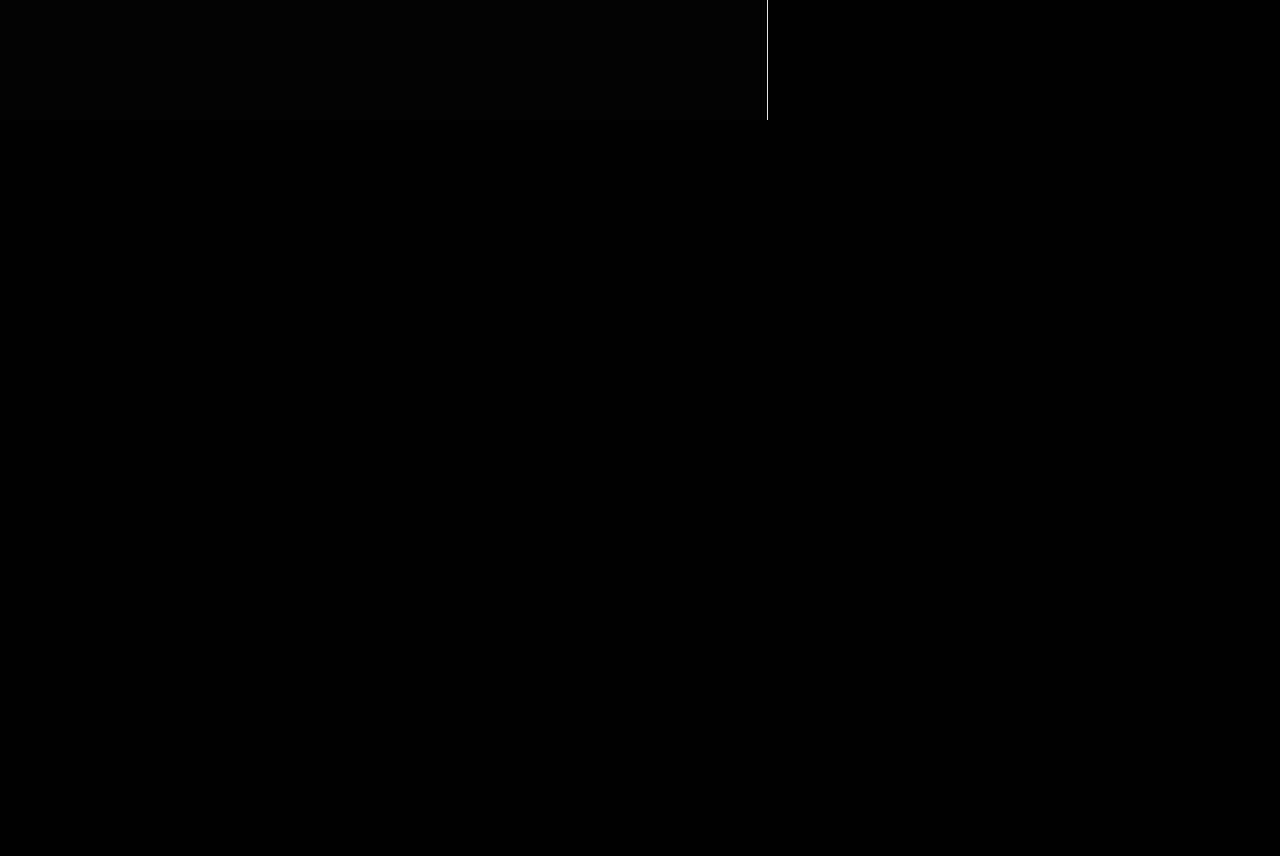
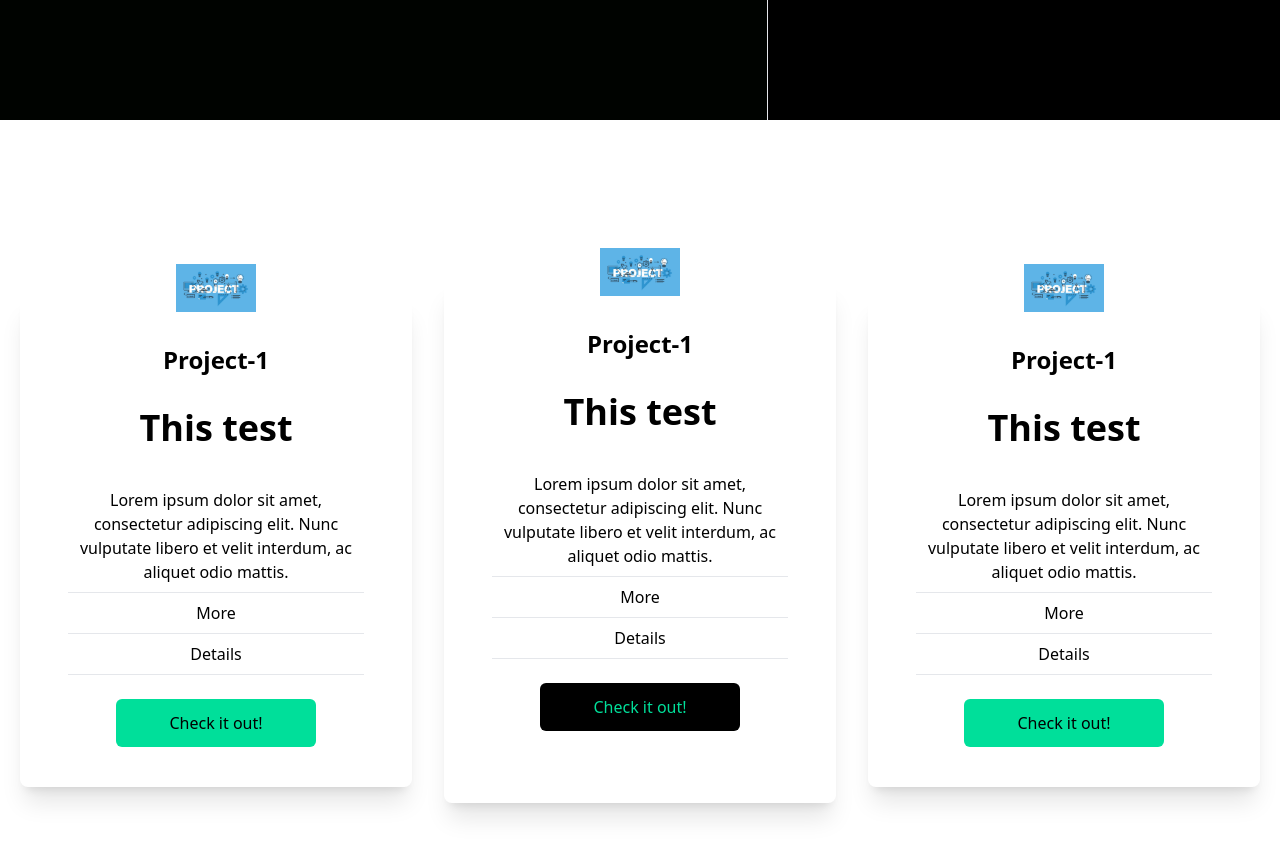
Before and after one commit to Jasonccfu/react-portfolio, a React (Create React App) app: page / in a window 1280 px wide. Shown: the part 680-1536 px from the top of the page. Before the commit the page ends 800 px from the top, so only its background shows below. Built offline with nearby package versions, Linux system fonts and the light colour scheme.

Commit message:
add project components

```diff
--- a/src/App.js
+++ b/src/App.js
@@ -1,6 +1,7 @@
 import React from "react";
 import Navbar from "./components/Navbar";
 import Profile from "./components/Profile";
+import Projects from "./components/Projects";
 
 
 function App() {
@@ -8,6 +9,7 @@ function App() {
     <div>
       <Navbar />
       <Profile />
+      <Projects />
     </div>
 
   );
--- a/src/components/Profile.js
+++ b/src/components/Profile.js
@@ -9,7 +9,7 @@ const Profile = () => {
             <h1 className='md:text-7xl sm:text-6xl text-4xl font-bold md:py-6'>JASON CHEN</h1>
             <div className='flex justify-center items-center'>
                 <p className='md:text-5xl sm:text-4xl text-xl font-bold py-4'>Passionate being for</p>
-                <Typed className='md:text-5xl sm:text-4xl text-xl font-bold md:pl-4 pl-2' strings={['WED DEV','FULL STACK','SOFTWARE DEV']} typeSpeed={120} backSpeed={140} loop />
+                <Typed className='md:text-5xl sm:text-4xl text-xl font-bold md:pl-4 pl-2' strings={['Web DEV','Software DEV','Full Stack']} typeSpeed={120} backSpeed={140} loop />
             </div>
             <p className='md:text-2xl text-xl font-bold text-gray-500'>Lorem ipsum dolor sit amet, consectetur adipiscing elit. Nunc vulputate libero et velit interdum, ac aliquet odio mattis.</p>
             </div>
--- /dev/null
+++ b/src/components/Projects.js
@@ -0,0 +1,51 @@
+import React from "react";
+import Project from "../assets/project.jpg"
+
+const Projects = () => {
+    return(
+        <div className="w-full py-[10rem] px-4 bg-white">
+            <div className="max-w-[1240px] mx-auto grid md:grid-cols-3 gap-8">
+                {/* first card */}
+                <div className="w-full shadow-xl flex flex-col p-4 my-4 rounded-lg hover:scale-105 duration-300">
+                    <img className="w-20 mx-auto mt-[-3rem] bg-white" src={Project} alt="/" />
+                    <h2 className="text-2xl font-bold text-center py-8">Project-1</h2>
+                    <p className="text-center text-4xl font-bold">This test</p>
+                    <div className="text-center font-medium">
+                        <p className="py-2 border-b mx-8 mt-8">Lorem ipsum dolor sit amet, consectetur adipiscing elit. Nunc vulputate libero et velit interdum, ac aliquet odio mattis.</p>
+                        <p className="py-2 border-b mx-8">More</p>
+                        <p className="py-2 border-b mx-8">Details</p>
+                    </div>
+                    <button className="bg-[#00df9a] w-[200px] rounded-md font-medium my-6 mx-auto px-6 py-3">Check it out!</button>
+                </div>
+                 {/* secend card */}
+                 <div className="w-full shadow-xl flex flex-col p-4 md:my-0 my-8 rounded-lg hover:scale-105 duration-300">
+                    <img className="w-20 mx-auto mt-[-3rem] bg-white" src={Project} alt="/" />
+                    <h2 className="text-2xl font-bold text-center py-8">Project-1</h2>
+                    <p className="text-center text-4xl font-bold">This test</p>
+                    <div className="text-center font-medium">
+                        <p className="py-2 border-b mx-8 mt-8">Lorem ipsum dolor sit amet, consectetur adipiscing elit. Nunc vulputate libero et velit interdum, ac aliquet odio mattis.</p>
+                        <p className="py-2 border-b mx-8">More</p>
+                        <p className="py-2 border-b mx-8">Details</p>
+                    </div>
+                    <button className="bg-black text-[#00df9a] w-[200px] rounded-md font-medium my-6 mx-auto px-6 py-3">Check it out!</button>
+                </div>
+                 {/* third card */}
+                 <div className="w-full shadow-xl flex flex-col p-4 my-4 rounded-lg hover:scale-105 duration-300">
+                    <img className="w-20 mx-auto mt-[-3rem] bg-white" src={Project} alt="/" />
+                    <h2 className="text-2xl font-bold text-center py-8">Project-1</h2>
+                    <p className="text-center text-4xl font-bold">This test</p>
+                    <div className="text-center font-medium">
+                        <p className="py-2 border-b mx-8 mt-8">Lorem ipsum dolor sit amet, consectetur adipiscing elit. Nunc vulputate libero et velit interdum, ac aliquet odio mattis.</p>
+                        <p className="py-2 border-b mx-8">More</p>
+                        <p className="py-2 border-b mx-8">Details</p>
+                    </div>
+                    <button className="bg-[#00df9a] w-[200px] rounded-md font-medium my-6 mx-auto px-6 py-3">Check it out!</button>
+                </div>
+
+
+            </div>
+        </div>
+    )
+}
+
+export default Projects;
```
Also changed, not shown: src/assets/project.jpg (added), src/components/Skills.js (added).
